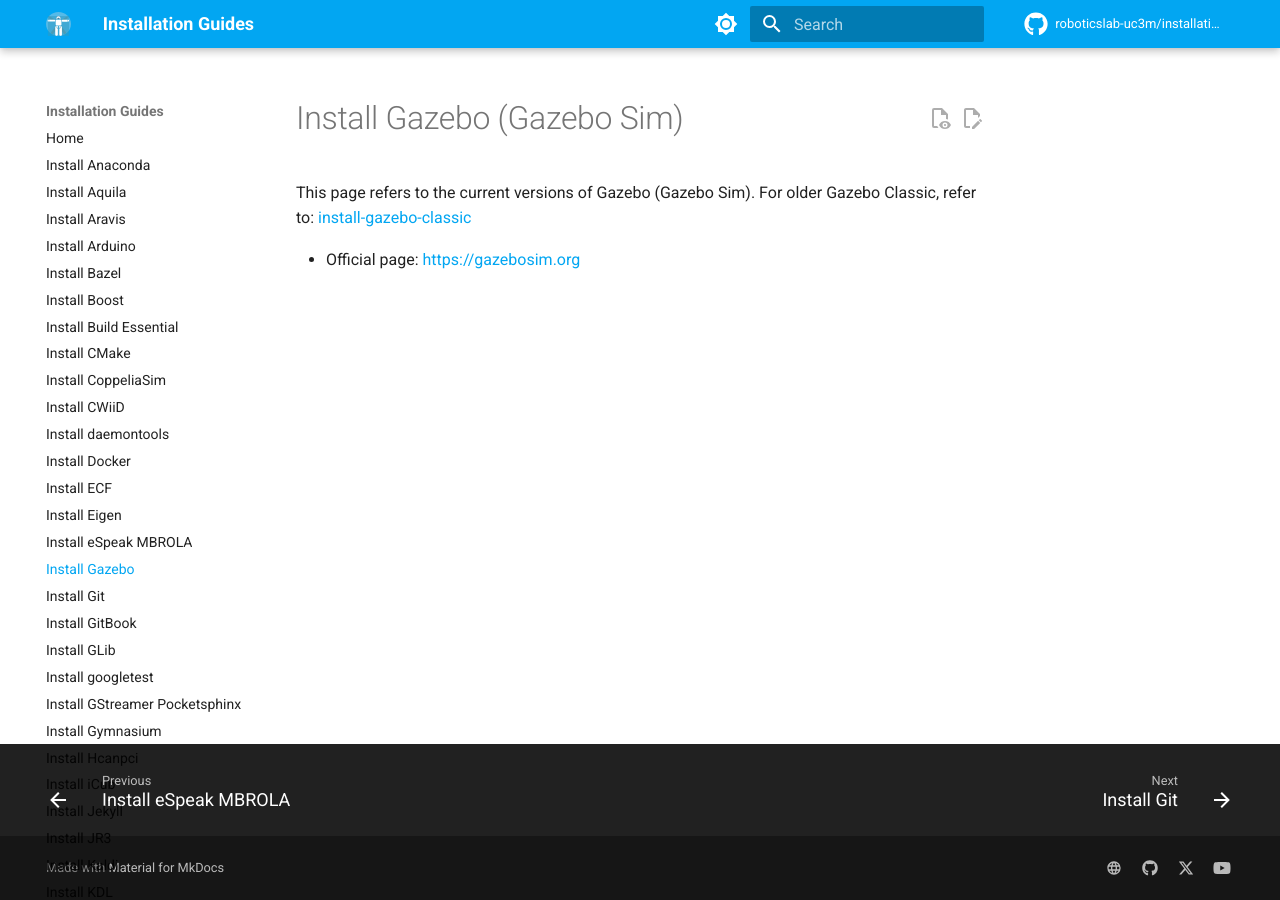
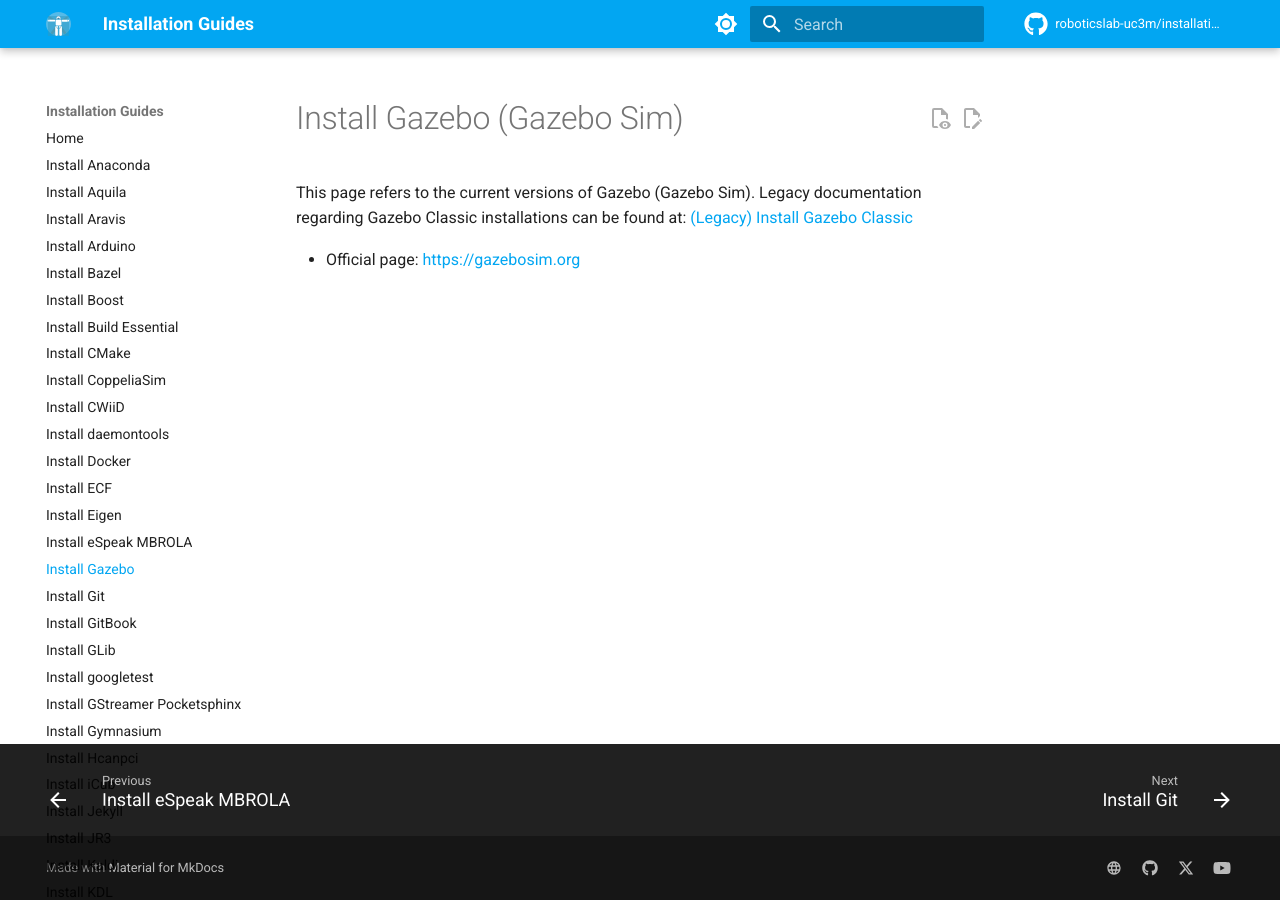
Before and after one commit to roboticslab-uc3m/installation-guides, an MkDocs documentation site: the page built from docs/install-gazebo.md, in a window 1280 px wide. Built offline with MkDocs 1.6.1 and Material for MkDocs 9.7.7, drawn with Linux system fonts in a browser that asks for light colours; comment, search, counter and statistics services are not loaded.

Commit message:
gazebo (gazebo sim) and gazebo classic: update links

```diff
--- a/docs/install-gazebo.md
+++ b/docs/install-gazebo.md
@@ -1,5 +1,5 @@
 # Install Gazebo (Gazebo Sim)
 
-This page refers to the current versions of Gazebo (Gazebo Sim). For older Gazebo Classic, refer to: [install-gazebo-classic](install-gazebo-classic.md)
+This page refers to the current versions of Gazebo (Gazebo Sim). Legacy documentation regarding Gazebo Classic installations can be found at: [(Legacy) Install Gazebo Classic](legacy/legacy-install-gazebo-classic.md)
 
 - Official page: <https://gazebosim.org>
```
Also changed, not shown: docs/legacy/install-gazebo-classic.md (+2 -1 lines).
